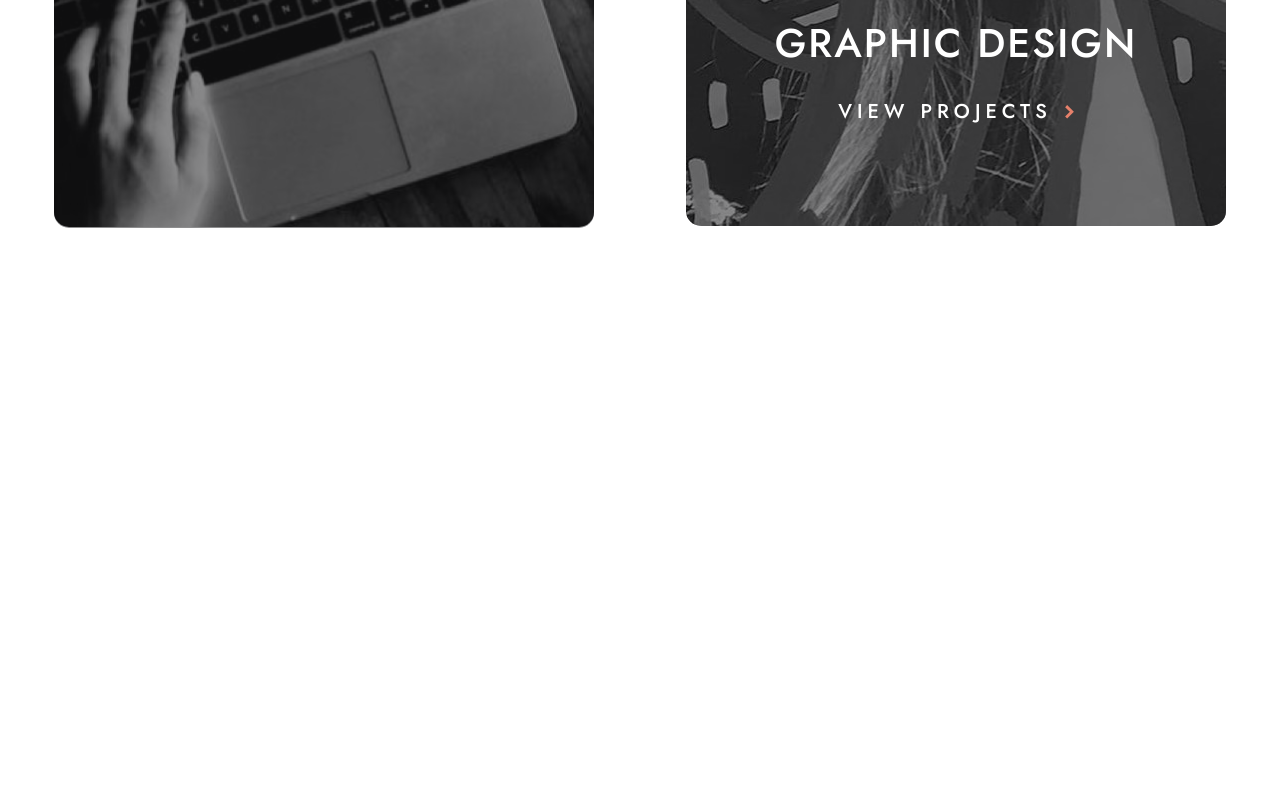
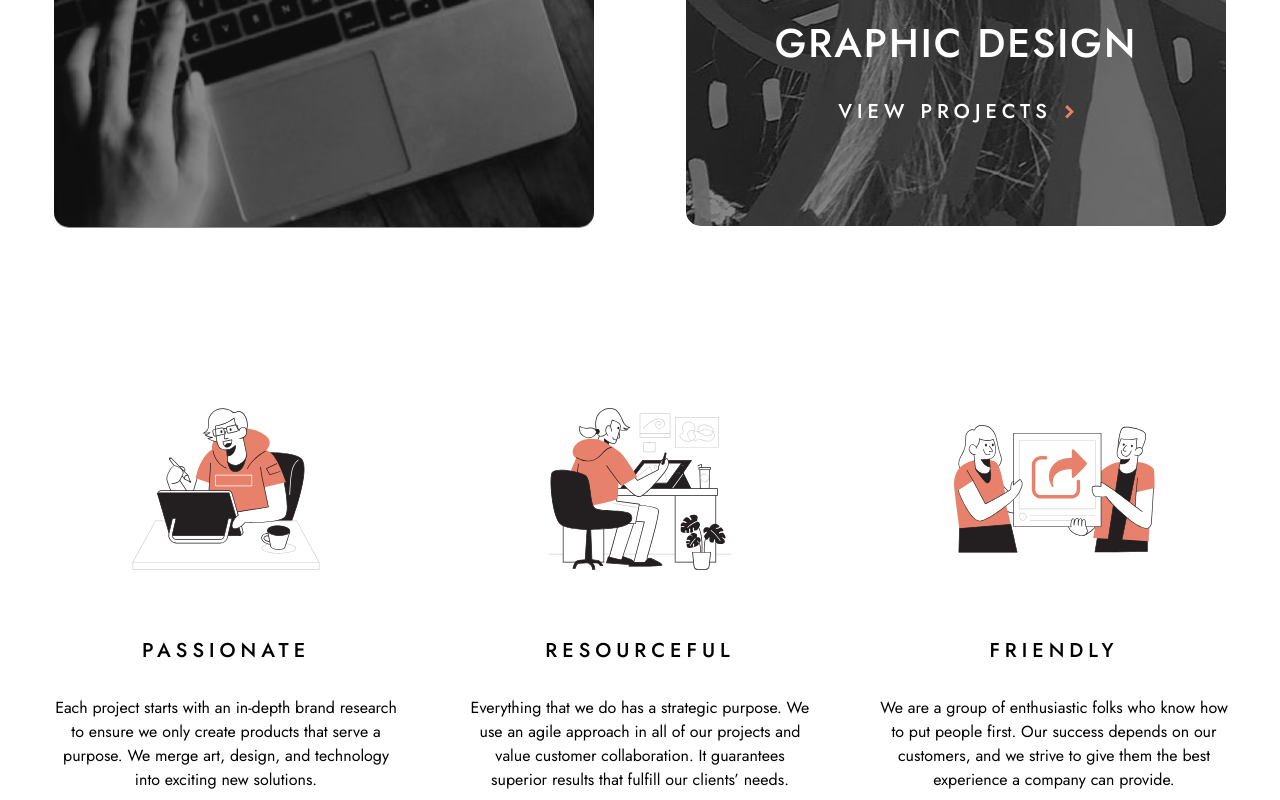
Before and after one commit to GustavoJuvino/designo-multi-page-website, a Next.js app: page / in a window 1280 px wide. Shown: the part 1430-2230 px from the top of the page. Before the commit the page ends 1658 px from the top, so only its background shows below. Built offline with nearby package versions, Linux system fonts and the light colour scheme.

Commit message:
Home Icons addes successfully

```diff
--- a/src/app/components/Home/IconsHome.tsx
+++ b/src/app/components/Home/IconsHome.tsx
@@ -1,8 +1,87 @@
+import Image from "next/image";
 import React from 'react';
+
+const iconsData = [
+  {
+    title: "passionate",
+    text: `Each project starts with an in-depth brand research
+        to ensure we only create products that serve a
+        purpose. We merge art, design, and technology
+        into exciting new solutions.
+      `,
+  },
+  {
+    title: "resourceful",
+    text: `Everything that we do has a strategic purpose. We
+        use an agile approach in all of our projects and
+        value customer collaboration. It guarantees
+        superior results that fulfill our clients’ needs.
+      `,
+  },
+  {
+    title: "friendly",
+    text: `We are a group of enthusiastic folks who know how
+      to put people first. Our success depends on our
+      customers, and we strive to give them the best
+      experience a company can provide.
+    `,
+  }
+]
 
 const IconsHome = () => {
   return (
-    <div>IconsHome</div>
+    <section className="
+        lg:flex
+        lg:justify-center
+        xl:mt-[10rem]
+        mt-[7.5rem]
+      "
+    >
+      {iconsData.map((data) => (
+        <div className="
+            lg:w-[350px]
+            lg:h-[412px]
+            sm:h-[202px]
+            flex
+            lg:flex-col
+            max-sm:flex-col
+            items-center
+            lg:mx-8
+            sm:mx-10
+            mx-6
+            max-lg:mb-8
+            max-sm:mb-20
+          "
+        >
+          <Image
+            width={202}
+            height={202}
+            alt="Home-Icon"
+            src={`/assets/home/illustration-${data.title}.svg`}
+          />
+
+          {/* Texts */}
+          <div className="
+              lg:text-center
+              max-sm:text-center
+              lg:mt-12
+              max-sm:mt-12
+              max-lg:ml-12
+              max-sm:ml-0
+              max-lg:w-[27.5rem]
+              max-sm:w-[100%]
+            "
+          >
+            <h1 className="text-xl mb-8">
+              {data.title.toUpperCase()}
+            </h1>
+            <p>
+              {data.text}
+            </p>
+          </div>
+        </div>
+      ) )}
+    </section>
   )
 }
 
--- a/src/app/components/Projects.tsx
+++ b/src/app/components/Projects.tsx
@@ -25,8 +25,6 @@ const Projects: React.FC<ProjectsProps> = ({
         if(e.type === "mouseover") setActiveBG(true)
         else setActiveBG(false)
     }
-
-
 
     if(web) srcImg = "web-design-small"
     else if(webXL) srcImg = "web-design-large"
@@ -63,7 +61,13 @@ const Projects: React.FC<ProjectsProps> = ({
                         text-white
                     "
                 >
-                    <h1 className="sm:text-4xl small-mobile:text-3xl z-50">
+                    <h1 className="
+                            sm:text-4xl
+                            small-mobile:text-3xl
+                            text-lg
+                            z-50
+                        "
+                    >
                         {web && "WEB DESIGN"}
                         {webXL && "WEB DESIGN"}
                         {app && "APP DESIGN"}
--- a/src/app/page.tsx
+++ b/src/app/page.tsx
@@ -1,4 +1,5 @@
 import HomeContainer from "./components/Home/HomeContainer";
+import IconsHome from "./components/Home/IconsHome";
 import Projects from "./components/Projects";
 
 export default function Home() {
@@ -26,6 +27,9 @@ export default function Home() {
           <Projects graphic={true} />
         </div>
       </section>
+
+      {/* Icons */}
+      <IconsHome />
     </main>
   )
 };
--- a/tailwind.config.js
+++ b/tailwind.config.js
@@ -16,7 +16,7 @@ module.exports = {
       },
       screens: {
         "mobile": "500px",
-        "small-mobile": "280px"
+        "small-mobile": "282px"
       },
       fontSize: {
         base: ["1rem", {
```
